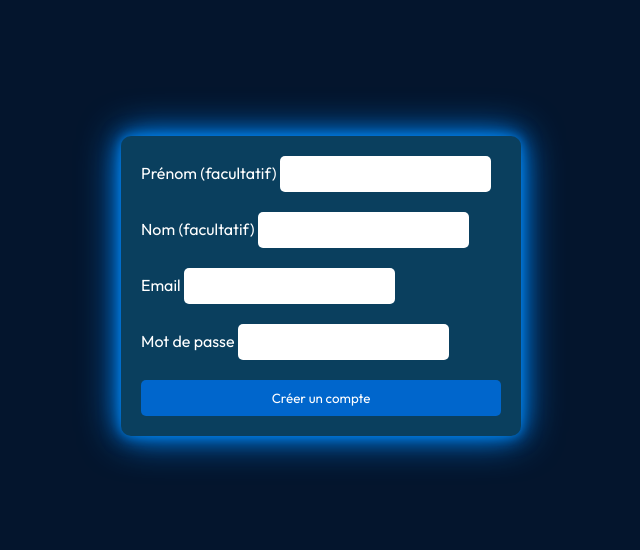
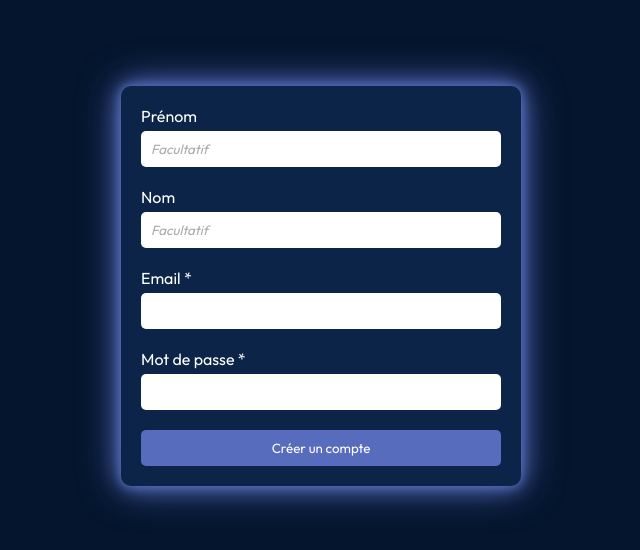
Before and after one commit to Alexandre-png/Thulium, a React (Vite) app: page / in a window 1280 px wide. Shown: the part 114-664 px from the top of the page, without its empty margins (319-959 px from the left). Built offline with nearby package versions, Linux system fonts and the light colour scheme.

Commit message:
Feat: End createUser & handleLogin

```diff
--- a/src/Components/User/Login/Login.jsx
+++ b/src/Components/User/Login/Login.jsx
@@ -8,21 +8,31 @@ export const Login = () => {
     const [lastName, setLastName] = useState('');
     const [email, setEmail] = useState('');
     const [password, setPassword] = useState('');
+    const [passwordErrors, setPasswordErrors] = useState({ minLengthValid: true, patternValid: true });
     const [isValidEmail, setIsValidEmail] = useState(true);
     const navigate = useNavigate();
 
-    // Gestionnaire d'événements pour le champ d'entrée
     const handleEmailChange = (event) => {
         const inputValue = event.target.value;
-        const isValid = validateEmail(inputValue);
         setEmail(inputValue);
-        setIsValidEmail(isValid);
+        setIsValidEmail(validateEmail(inputValue));
     }
 
-    // Fonction pour valider un email
+    const handlePasswordChange = (event) => {
+        const { value } = event.target;
+        setPassword(value);
+        setPasswordErrors(validatePassword(value));
+    };
+
     const validateEmail = (email) => {
         const emailPattern = /^[^\s@]+@[^\s@]+\.[^\s@]+$/;
         return emailPattern.test(email);
+    };
+
+    const validatePassword = (password) => {
+        const minLengthValid = password.length >= 8;
+        const patternValid = /^(?=.*[a-z])(?=.*[A-Z])(?=.*\d)(?=.*[^a-zA-Z\d]).{8,}$/.test(password);
+        return { minLengthValid, patternValid };
     };
 
     const handleFirstNameChange = (event) => {
@@ -33,25 +43,21 @@ export const Login = () => {
         setLastName(event.target.value);
     };
 
-
-    const handlePasswordChange = (event) => {
-        setPassword(event.target.value);
-    };
-
     const handleSubmit = async (event) => {
         event.preventDefault();
-        if (!isValidEmail || !password) {
+        const { minLengthValid, patternValid } = validatePassword(password);
+        if (!isValidEmail || !minLengthValid || !patternValid) {
             console.error('Email ou mot de passe invalide.');
             return;
         }
         try {
-            const response = await axios.post('/api/utilisateur/CreateUtilisateur', {
+            const response = await axios.post('/api/utilisateur', {
                 firstName,
                 lastName,
                 email,
                 password
             });
-            navigate('/Note');
+            handleLogin();
         } catch (error) {
             console.error('Erreur lors de la création du compte :', error);
         }
@@ -60,13 +66,12 @@ export const Login = () => {
     const handleLogin = async () => {
         try {
             const response = await axios.post('/api/utilisateur/authentification', {
-                emailOrUsername,
+                email,  // Assurez-vous que ces paramètres correspondent à ce que votre API attend
                 password
             });
-
-            history.push('/Note');
+            // Vous pourriez vouloir stocker un token de session ici si votre backend en renvoie un
+            navigate('/Note');  // Rediriger l'utilisateur vers la page des notes
         } catch (error) {
-            // Afficher un message d'erreur à l'utilisateur
             console.error('Erreur lors de l\'authentification :', error);
         }
     };
@@ -74,27 +79,37 @@ export const Login = () => {
     return (
         <div className={styles.container}>
             <form className={styles.form} onSubmit={handleSubmit}>
-            <div className={styles.firstName}>
-                    <label>Prénom (facultatif) </label>
-                    <input type='text' value={firstName} onChange={handleFirstNameChange} />
-                </div>
-                <div className={styles.lastName}>
-                    <label>Nom (facultatif) </label>
-                    <input type='text' value={lastName} onChange={handleLastNameChange} />
-                </div>
-                <div className={styles.email}>
-                    <label>Email </label>
+                <label className={styles.label}>Prénom</label>
+                <input
+                    type='text'
+                    value={firstName}
+                    onChange={handleFirstNameChange}
+                    placeholder="Facultatif"
+                />
+                <label className={styles.label}>Nom</label>
+                <input
+                    type='text'
+                    value={lastName}
+                    onChange={handleLastNameChange}
+                    placeholder="Facultatif"
+                />
+                <label className={styles.label}>Email *</label>
                 <input
                     type='email'
                     value={email}
                     onChange={handleEmailChange}
                     className={!isValidEmail ? styles.invalid : ''}
+                    required
                 />
-                </div>
-                <div className={styles.password}>
-                    <label>Mot de passe </label>
-                    <input type='password' value={password} onChange={handlePasswordChange} />
-                </div>
+                <label className={styles.label}>Mot de passe *</label>
+                <input
+                    type='password'
+                    value={password}
+                    onChange={handlePasswordChange}
+                    required
+                />
+                {!passwordErrors.minLengthValid && <p>Le mot de passe doit contenir au moins 8 caractères.</p>}
+                {!passwordErrors.patternValid && <p>Le mot de passe doit contenir au moins un caractère spécial, une majuscule, une minuscule et un chiffre.</p>}
                 <button type='submit'>Créer un compte</button>
             </form>
         </div>
--- a/src/Components/User/Login/Login.module.css
+++ b/src/Components/User/Login/Login.module.css
@@ -1,13 +1,13 @@
 @import "../../../var.css";
 
 .container {
-    width: 400px; /* Fixed width for the login form */
+    width: 400px;
     padding: 20px;
     border-radius: 10px;
-    background-color: #0a3f5e; /* Dark blue background */
-    box-shadow: 0 0 10px rgba(0, 140, 255, 0.5), /* Neon effect */
-                 0 0 20px rgba(0, 140, 255, 0.75),
-                 0 0 40px rgba(0, 140, 255, 1);
+    background-color: var(--color-dark);
+    box-shadow: 0 0 10px var(--color-primary),
+                 0 0 20px var(--color-primary),
+                 0 0 40px var(--color-primary);
     display: flex;
     flex-direction: column;
 }
@@ -20,7 +20,8 @@
 .label {
     margin-bottom: 5px;
     font-size: 16px;
-    color: #ffffff; /* White color for text */
+    color: var(--color-text);
+    display: block; /* Make sure labels are above inputs */
 }
 
 input[type='text'],
@@ -34,24 +35,30 @@ input[type='password'] {
     color: #333333;
 }
 
+input[type='text']::placeholder, /* Placeholder styles for facultative fields */
+input[type='email']::placeholder {
+    color: #aaa;
+    font-style: italic;
+}
+
 input.invalid {
-    border: 2px solid red; /* Highlight inputs that are invalid */
+    border: 2px solid red;
 }
 
 button {
     padding: 10px;
     border: none;
     border-radius: 5px;
-    background-color: #0066cc; /* Slightly lighter blue for buttons */
+    background-color: var(--color-primary);
     color: white;
     cursor: pointer;
     transition: background-color 0.3s ease;
 }
 
 button:hover {
-    background-color: #0056b3; /* Darker blue on hover */
+    background-color: var(--color-secondary);
 }
 
 button:active {
-    transform: scale(0.98); /* Slight push on click */
+    transform: scale(0.98);
 }
--- a/vite.config.js
+++ b/vite.config.js
@@ -12,7 +12,7 @@ export default defineConfig({
   server: {
     port: 3000, // Client port
     proxy: {
-      '/note': {
+      '/api': {
         target: 'http://localhost:5100', // Server port
         changeOrigin: true,
         secure: false,
```
Lines whose indentation alone changed are shown as unchanged.
